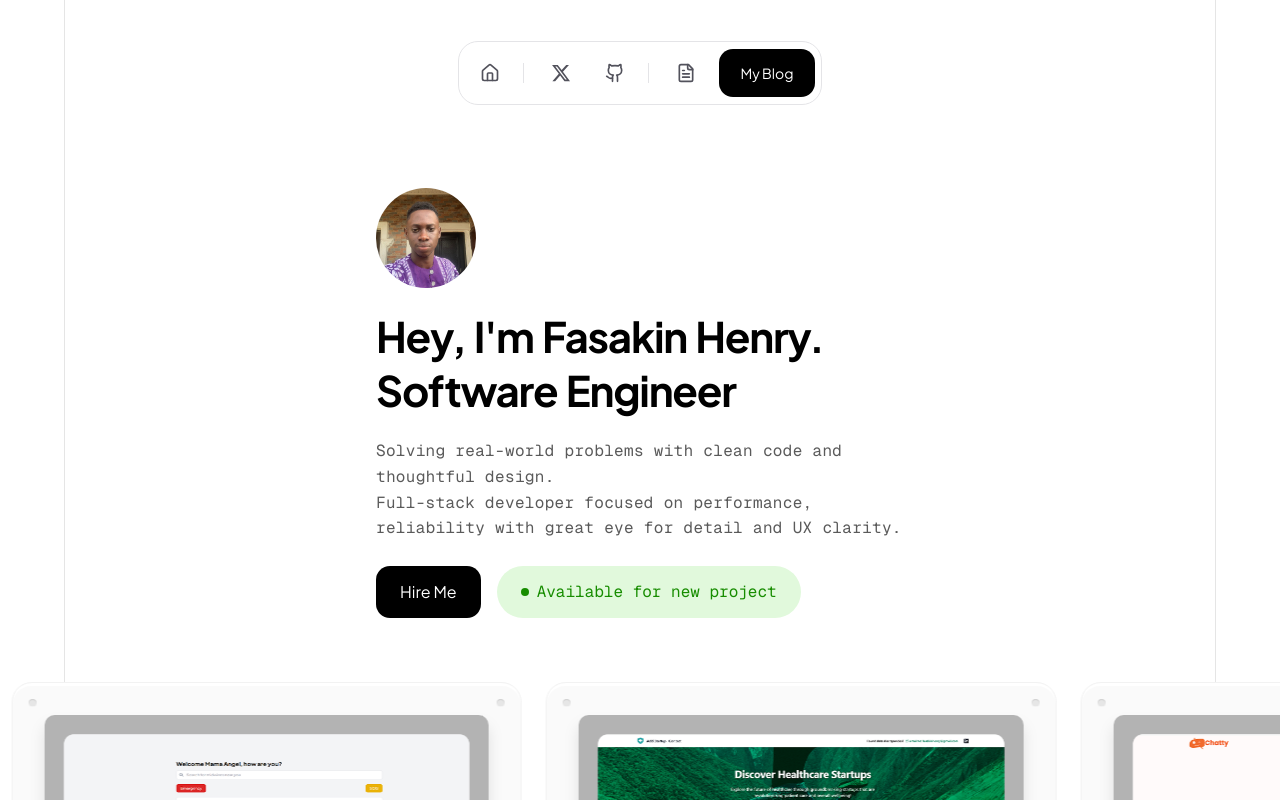
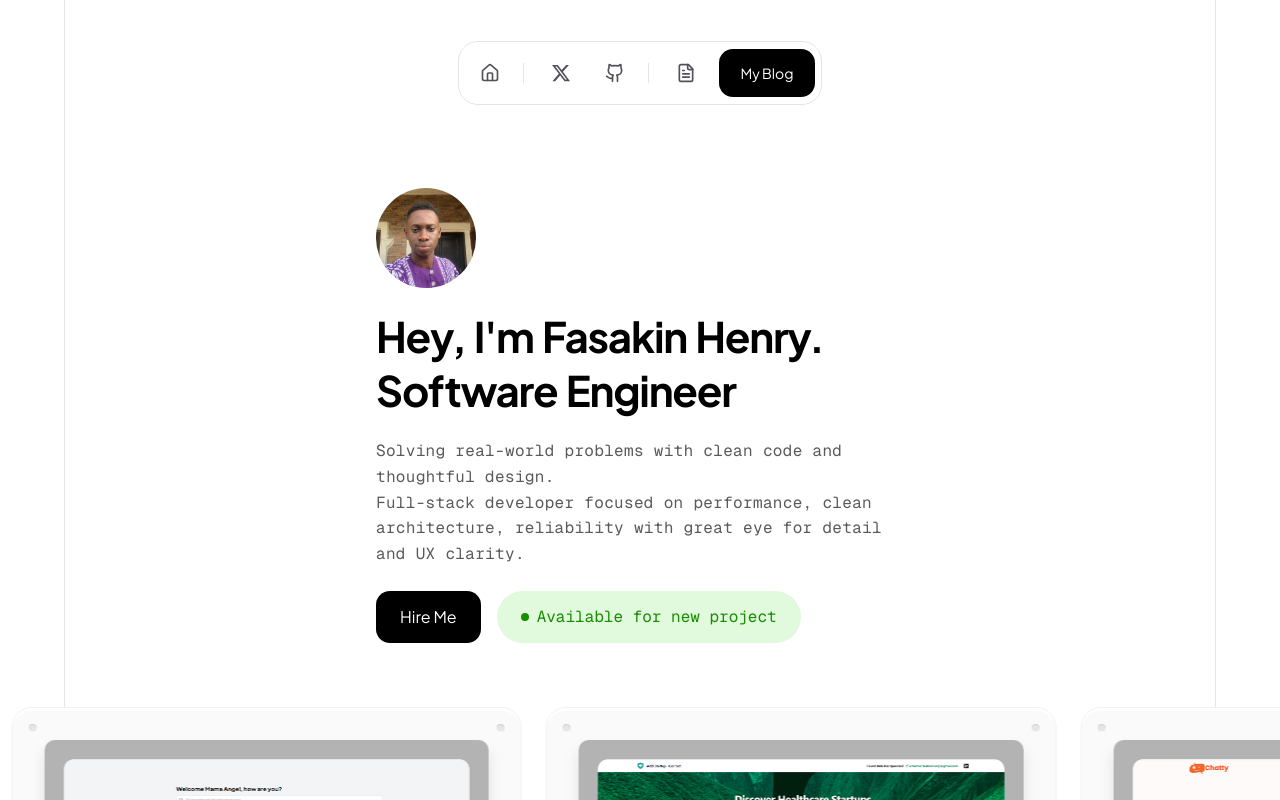
Before and after one commit to fasakinhenry/portfolio, a Next.js app: page / in a window 1280 px wide. Shown: the top 800 px of the page. Built offline with nearby package versions, Linux system fonts and the light colour scheme.

Commit message:
text: update the text on Hero

```diff
--- a/src/components/sections/Hero.jsx
+++ b/src/components/sections/Hero.jsx
@@ -86,7 +86,7 @@ const Hero = () => {
           Solving real-world problems with clean code and thoughtful design.
           <br />
           <span className='mt-2'>
-          Full-stack developer focused on performance, reliability with great
+          Full-stack developer focused on performance, clean architecture, reliability with great
           eye for detail and UX clarity.</span>
         </p>
       </div>
```
